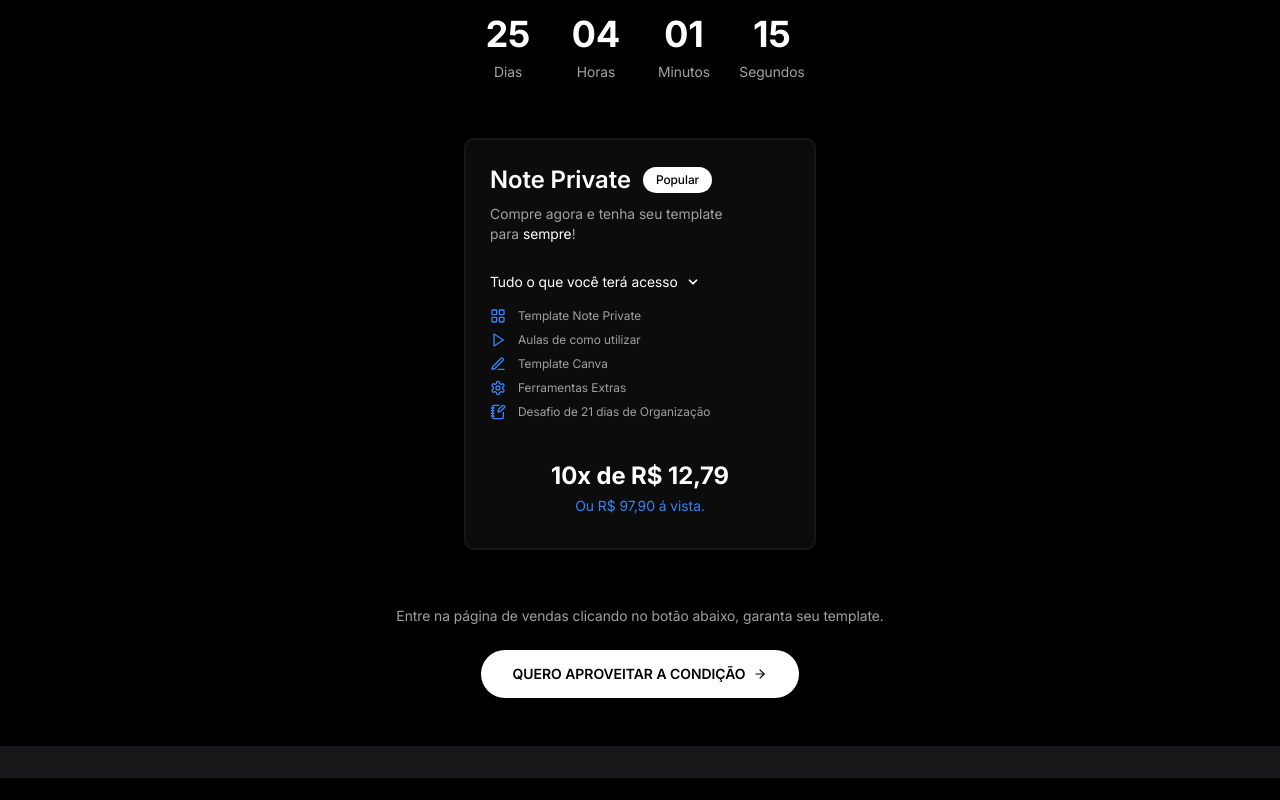
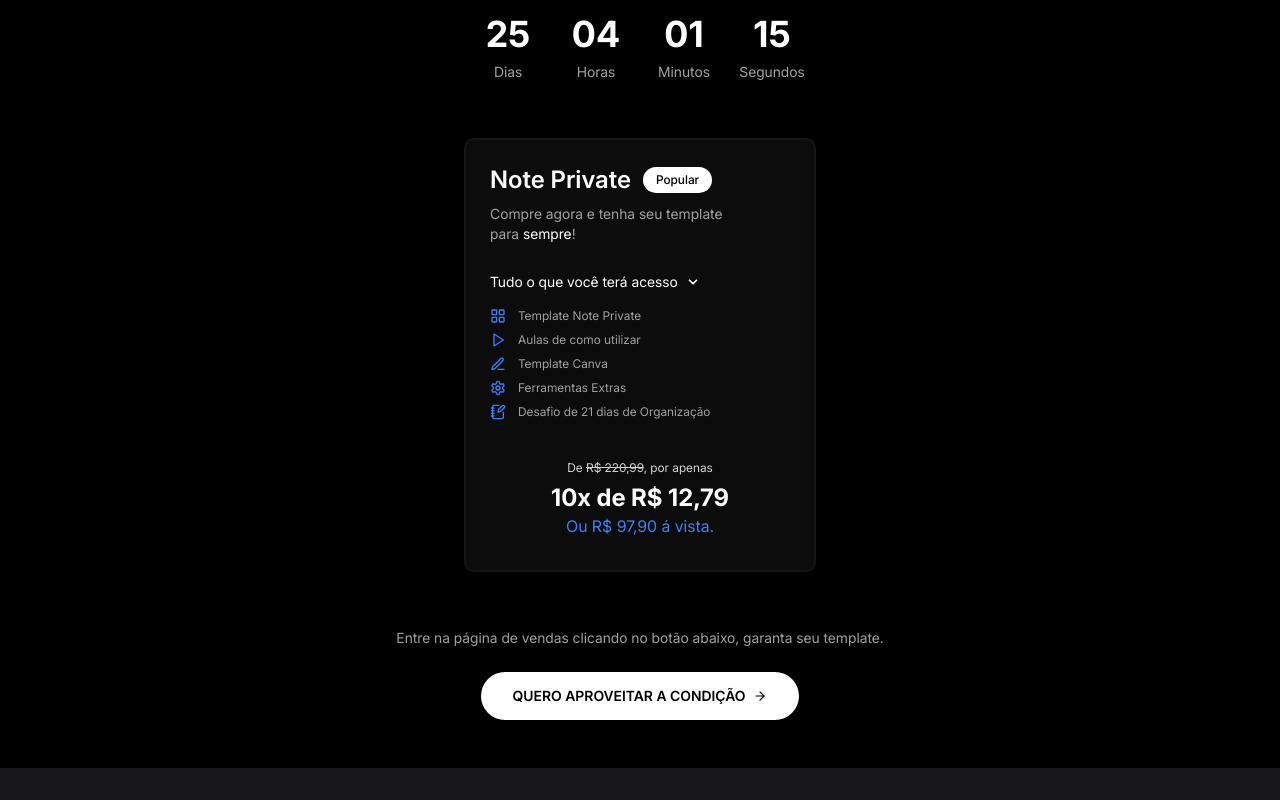
Before and after one commit to lucasfabbrim/noteplanning, a Next.js app: page /page in a window 1280 px wide. Shown: the part 2350-3150 px from the top of the page. Before the commit the page ends 3128 px from the top, so only its background shows below. Built offline with nearby package versions, Linux system fonts and the light colour scheme.

Commit message:
Update page.tsx

```diff
--- a/src/app/page/page.tsx
+++ b/src/app/page/page.tsx
@@ -337,8 +337,12 @@ function Dezember() {
                   ))}
                 </ul>
                 <div className="pt-2 flex flex-col text-2xl font-bold text-white mb-2 text-center justify-center items-center">
-                  <h1>10x de R$ 12,79</h1>
-                  <h1 className="text-sm pt-1 text-blue-500 font-normal">
+                  <h1 className="text-xs font-normal text-zinc-300 pb-1.5">
+                    De <span className="line-through">R$ 220,99</span>, por
+                    apenas
+                  </h1>
+                  <h1 className="text-2xl">10x de R$ 12,79</h1>
+                  <h1 className="text-base text-blue-500 font-normal">
                     Ou R$ 97,90 á vista.
                   </h1>
                 </div>
```
